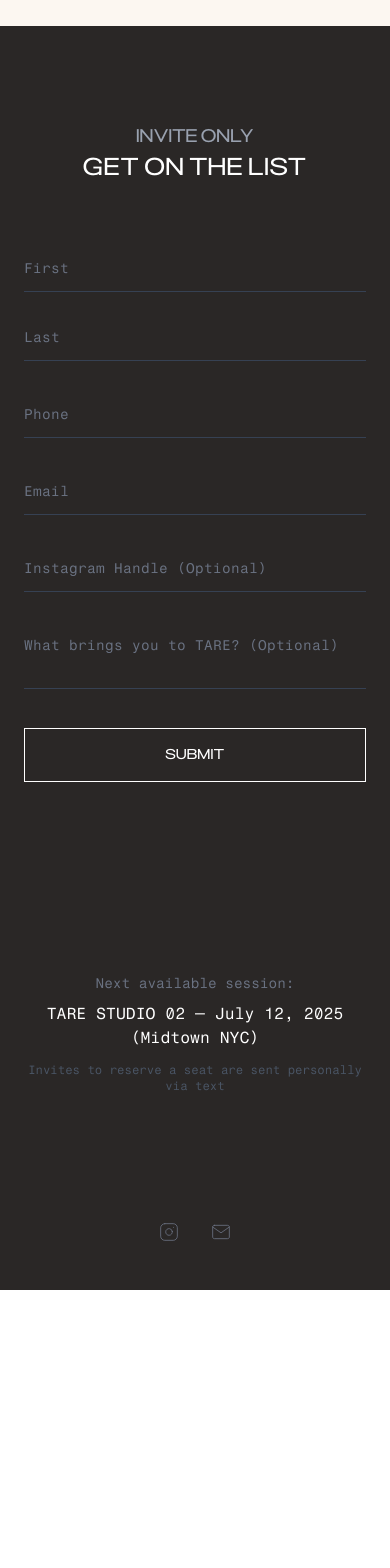
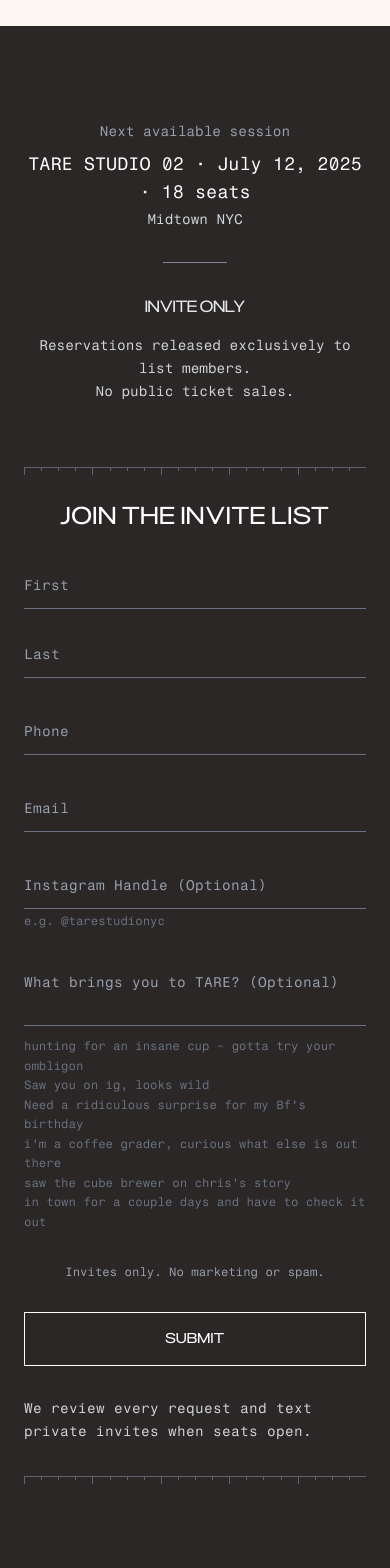
Before and after one commit to christare/tare-website, a Next.js app: page / in a window 390 px wide. Shown: the part 2640-4208 px from the top of the page. Before the commit the page ends 3930 px from the top, so only its background shows below. Built offline with nearby package versions, Linux system fonts and the light colour scheme.

Commit message:
improved form with ruler lines and example answers

```diff
--- a/src/app/page.tsx
+++ b/src/app/page.tsx
@@ -157,18 +157,49 @@ export default function PriorityPage() {
             variants={containerVariants}
           >
             <div className="text-center mb-16">
-             <p
-                 className="text-gray-400 text-lg font-light tracking-wide leading-relaxed max-w-2xl mx-auto"
-                 style={{ fontFamily: 'NonBureauExtended, sans-serif' }}
-               >
-                INVITE ONLY </p>
-               <h2
-                 className="text-2xl md:text-3xl font-light tracking-wider mb-4"
-                 style={{ fontFamily: 'NonBureauExtended, sans-serif' }}
-               >
-                 GET ON THE LIST
-               </h2>
+              <div className="mb-8">
+                <p className="text-gray-400 text-sm mb-2" style={{ fontFamily: 'FragmentMono, monospace' }}>Next available session</p>
+                <p className="text-white text-lg mb-1" style={{ fontFamily: 'FragmentMono, monospace' }}>TARE STUDIO 02 · July 12, 2025 · 18 seats
+                </p>
+                <p className="text-gray-300 text-sm" style={{ fontFamily: 'FragmentMono, monospace' }}>Midtown NYC</p>
+              </div>
 
+              <div className="w-16 h-px bg-gray-400 mx-auto mb-8 opacity-80"></div>
+
+              <div className="mb-8">
+                <p className="text-gray-200 text-base mb-4" style={{ fontFamily: 'NonBureauExtended, sans-serif' }}>INVITE ONLY</p>
+                <p className="text-gray-300 text-sm leading-relaxed max-w-md mx-auto" style={{ fontFamily: 'FragmentMono, monospace' }}>
+                  Reservations released exclusively to list members.<br/>
+                  No public ticket sales.
+                </p>
+              </div>
+            </div>
+
+            {/* Top ruler line */}
+            <div className="flex justify-center mb-8">
+              <div className="w-screen h-px bg-gray-500 relative opacity-80">
+                <div className="absolute top-0 left-0 w-full h-full">
+                  {[...Array(20)].map((_, i) => (
+                    <div
+                      key={i}
+                      className="absolute top-0 w-px bg-gray-500"
+                      style={{
+                        left: `${(i * 5)}%`,
+                        height: i % 4 === 0 ? '8px' : '4px'
+                      }}
+                    />
+                  ))}
+                </div>
+              </div>
+            </div>
+
+            <div className="text-center mb-8">
+              <h2
+                className="text-2xl md:text-3xl font-light tracking-wider"
+                style={{ fontFamily: 'NonBureauExtended, sans-serif' }}
+              >
+                JOIN THE INVITE LIST
+              </h2>
             </div>
 
              {error && (
@@ -189,20 +220,32 @@ export default function PriorityPage() {
                animate="visible"
              >
                <motion.div className="grid grid-cols-1 sm:grid-cols-2 gap-6" variants={itemVariants}>
-                 <input type="text" name="firstName" required placeholder="First" className="w-full bg-transparent border-b border-gray-700 focus:outline-none focus:border-white py-3 text-sm tracking-wide placeholder-gray-500" style={{ fontFamily: 'FragmentMono, monospace' }} disabled={isSubmitting}/>
-                 <input type="text" name="lastName" required placeholder="Last" className="w-full bg-transparent border-b border-gray-700 focus:outline-none focus:border-white py-3 text-sm tracking-wide placeholder-gray-500" style={{ fontFamily: 'FragmentMono, monospace' }} disabled={isSubmitting}/>
+                 <input type="text" name="firstName" required placeholder="First" className="w-full bg-transparent border-b border-gray-500 focus:outline-none focus:border-white py-3 text-sm tracking-wide placeholder-gray-400" style={{ fontFamily: 'FragmentMono, monospace' }} disabled={isSubmitting}/>
+                 <input type="text" name="lastName" required placeholder="Last" className="w-full bg-transparent border-b border-gray-500 focus:outline-none focus:border-white py-3 text-sm tracking-wide placeholder-gray-400" style={{ fontFamily: 'FragmentMono, monospace' }} disabled={isSubmitting}/>
                </motion.div>
                <motion.div variants={itemVariants}>
-                 <input type="tel" name="phone" required placeholder="Phone" className="w-full bg-transparent border-b border-gray-700 focus:outline-none focus:border-white py-3 text-sm tracking-wide placeholder-gray-500" style={{ fontFamily: 'FragmentMono, monospace' }} disabled={isSubmitting}/>
+                 <input type="tel" name="phone" required placeholder="Phone" className="w-full bg-transparent border-b border-gray-500 focus:outline-none focus:border-white py-3 text-sm tracking-wide placeholder-gray-400" style={{ fontFamily: 'FragmentMono, monospace' }} disabled={isSubmitting}/>
                </motion.div>
                <motion.div variants={itemVariants}>
-                 <input type="email" name="email" required placeholder="Email" className="w-full bg-transparent border-b border-gray-700 focus:outline-none focus:border-white py-3 text-sm tracking-wide placeholder-gray-500" style={{ fontFamily: 'FragmentMono, monospace' }} disabled={isSubmitting}/>
+                 <input type="email" name="email" required placeholder="Email" className="w-full bg-transparent border-b border-gray-500 focus:outline-none focus:border-white py-3 text-sm tracking-wide placeholder-gray-400" style={{ fontFamily: 'FragmentMono, monospace' }} disabled={isSubmitting}/>
                </motion.div>
                <motion.div variants={itemVariants}>
-                 <input type="text" name="instagram" placeholder="Instagram Handle (Optional)" className="w-full bg-transparent border-b border-gray-700 focus:outline-none focus:border-white py-3 text-sm tracking-wide placeholder-gray-500" style={{ fontFamily: 'FragmentMono, monospace' }} disabled={isSubmitting} onChange={handleInstagramChange}/>
+                 <input type="text" name="instagram" placeholder="Instagram Handle (Optional)" className="w-full bg-transparent border-b border-gray-500 focus:outline-none focus:border-white py-3 text-sm tracking-wide placeholder-gray-400" style={{ fontFamily: 'FragmentMono, monospace' }} disabled={isSubmitting} onChange={handleInstagramChange}/>
+                 <p className="text-gray-500 text-xs mt-1" style={{ fontFamily: 'FragmentMono, monospace' }}>e.g. @tarestudionyc</p>
                </motion.div>
                <motion.div variants={itemVariants}>
-                 <textarea name="why" placeholder="What brings you to TARE? (Optional)" className="w-full bg-transparent border-b border-gray-700 focus:outline-none focus:border-white py-3 text-sm tracking-wide placeholder-gray-500 resize-none" rows={2} style={{ fontFamily: 'FragmentMono, monospace' }} disabled={isSubmitting}/>
+                 <textarea name="why" placeholder="What brings you to TARE? (Optional)" className="w-full bg-transparent border-b border-gray-500 focus:outline-none focus:border-white py-3 text-sm tracking-wide placeholder-gray-400 resize-none" rows={2} style={{ fontFamily: 'FragmentMono, monospace' }} disabled={isSubmitting}/>
+                 <p className="text-gray-500 text-xs mt-1 leading-relaxed" style={{ fontFamily: 'FragmentMono, monospace' }}>
+                   hunting for an insane cup - gotta try your ombligon<br/>
+                   Saw you on ig, looks wild<br/>
+                   Need a ridiculous surprise for my Bf's birthday<br/>
+                   i'm a coffee grader, curious what else is out there<br/>
+                   saw the cube brewer on chris's story<br/>
+                   in town for a couple days and have to check it out
+                 </p>
+               </motion.div>
+               <motion.div variants={itemVariants} className="text-center">
+                 <p className="text-gray-400 text-xs mb-4" style={{ fontFamily: 'FragmentMono, monospace' }}>Invites only. No marketing or spam.</p>
                </motion.div>
                <motion.button
                  type="submit"
@@ -213,6 +256,25 @@ export default function PriorityPage() {
                >
                  {isSubmitting ? 'SUBMITTING...' : 'SUBMIT'}
                </motion.button>
+               <p className="text-gray-300 text-sm tracking-wide leading-relaxed max-w-md mx-auto" style={{ fontFamily: 'FragmentMono, monospace' }}>We review every request and text private invites when seats open.</p>
+
+               {/* Bottom ruler line */}
+               <div className="flex justify-center mt-8">
+                 <div className="w-screen h-px bg-gray-500 relative opacity-80">
+                   <div className="absolute top-0 left-0 w-full h-full">
+                     {[...Array(20)].map((_, i) => (
+                       <div
+                         key={i}
+                         className="absolute top-0 w-px bg-gray-500"
+                         style={{
+                           left: `${(i * 5)}%`,
+                           height: i % 4 === 0 ? '8px' : '4px'
+                         }}
+                       />
+                     ))}
+                   </div>
+                 </div>
+               </div>
              </motion.form>
            </motion.div>
          ) : (
@@ -232,8 +294,6 @@ export default function PriorityPage() {
 
       {/* Section 4: Next Session */}
       <section className="text-center py-24 px-6">
-        <p className="text-gray-500 mb-2 text-sm" style={{ fontFamily: 'FragmentMono, monospace' }}>Next available session:</p>
-        <p className="text-white text-base md:text-lg mb-3" style={{ fontFamily: 'FragmentMono, monospace' }}>TARE STUDIO 02 — July 12, 2025 (Midtown NYC)</p>
         <p className="text-gray-600 text-xs" style={{ fontFamily: 'FragmentMono, monospace' }}>Invites to reserve a seat are sent personally via text</p>
       </section>
     </main>
```
